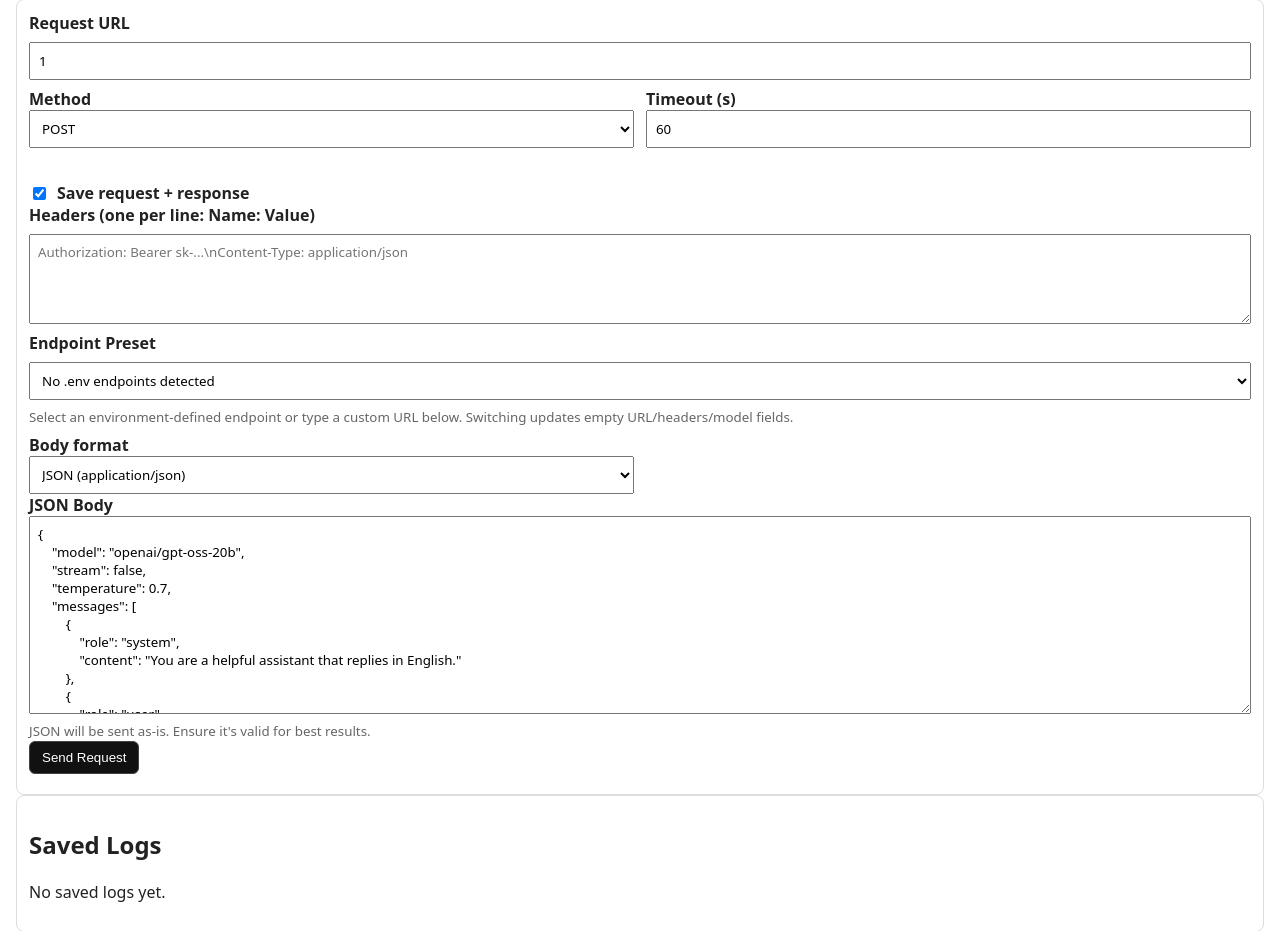
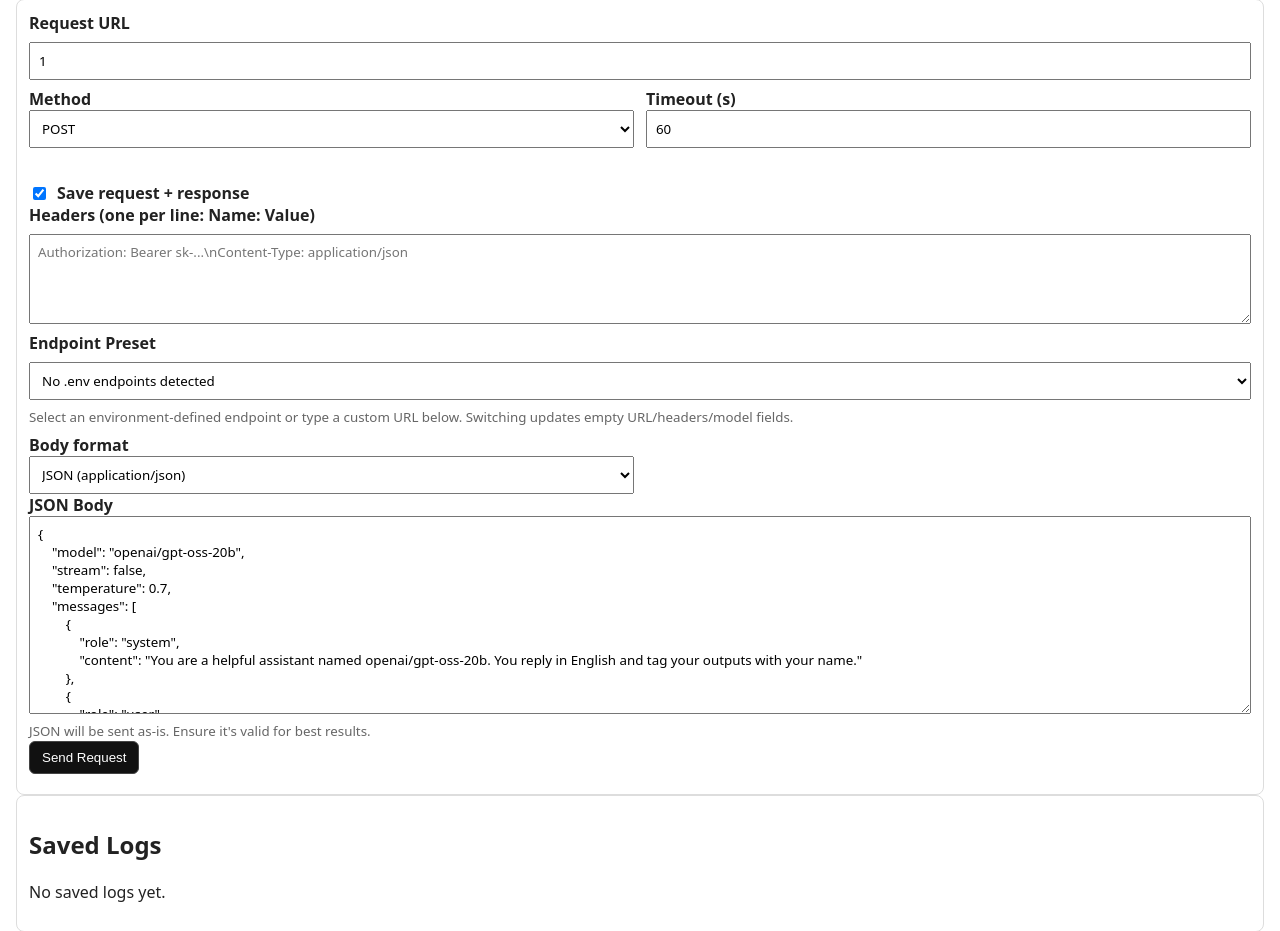
Before and after one commit to ier1990/php_mc, a PHP site: page /v1/ai_chat.php?url=1 in a window 1280 px wide. Shown: the part 136-1067 px from the top of the page. Run offline with PHP 8.4, Linux system fonts and the light colour scheme.

Commit message:
auto prompts author

```diff
--- a/src/ai_chat.php
+++ b/src/ai_chat.php
@@ -85,13 +85,13 @@ if (!function_exists('build_chat_json_body')) {
 			'stream' => false,
 			'temperature' => $temperature,
 			'messages' => [
-				[ 'role' => 'system', 'content' => 'You are a helpful assistant that replies in English.' ],
+				[ 'role' => 'system', 'content' => "You are a helpful assistant named $model. You reply in English and tag your outputs with your name." ],
 				[ 'role' => 'user', 'content' => 'Hello' ],
 			],
 			'options' => [
 				'num_ctx' => $numCtx,
 			],
-			'tags' => [ 'lang' => 'en', 'source' => 'php_mc' ],
+			'tags' => [ 'lang' => 'en', 'source' => 'php_mc', 'author' => $model ],
 		], JSON_PRETTY_PRINT | JSON_UNESCAPED_SLASHES | JSON_UNESCAPED_UNICODE);
 	}
 }
```
